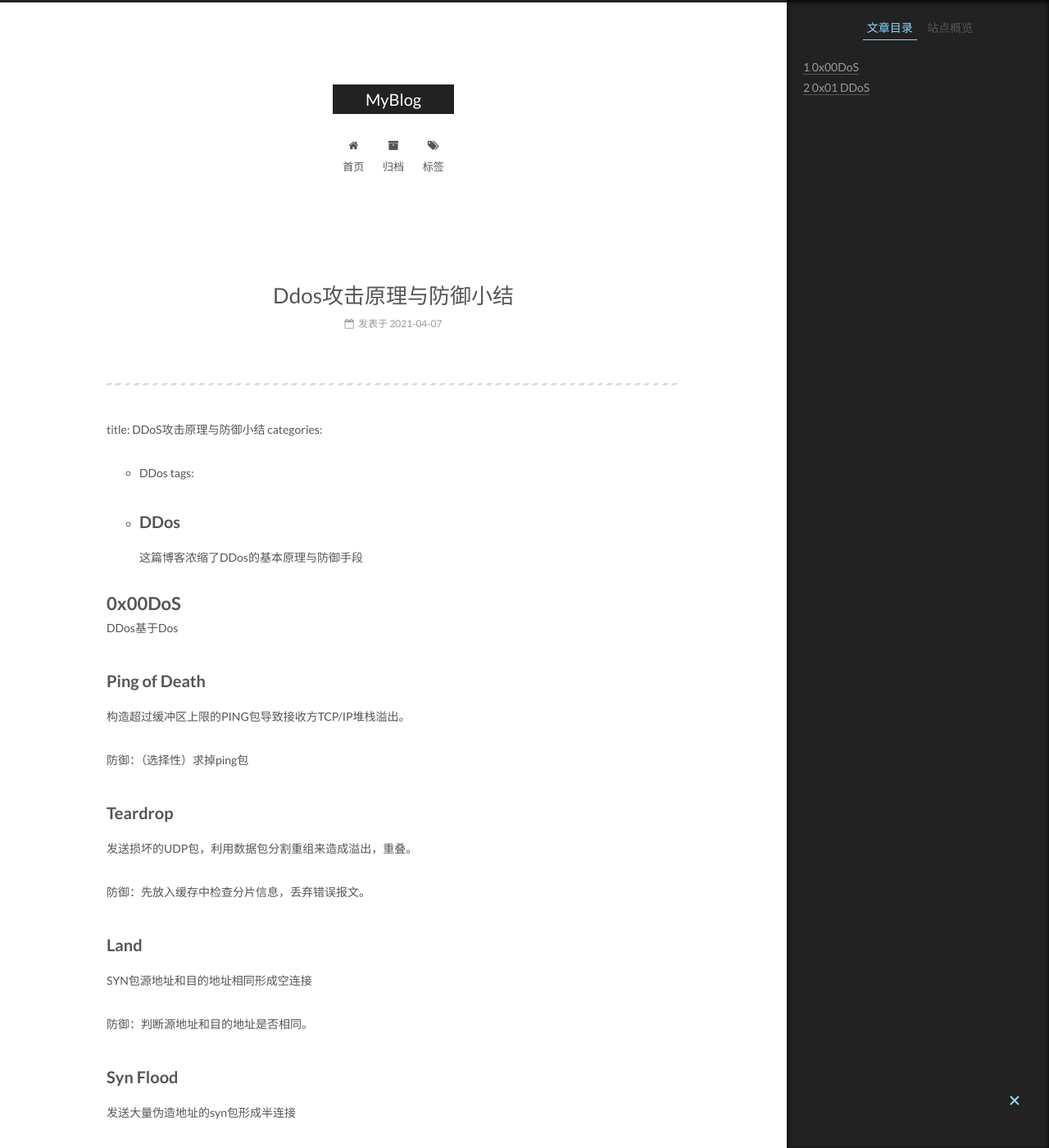
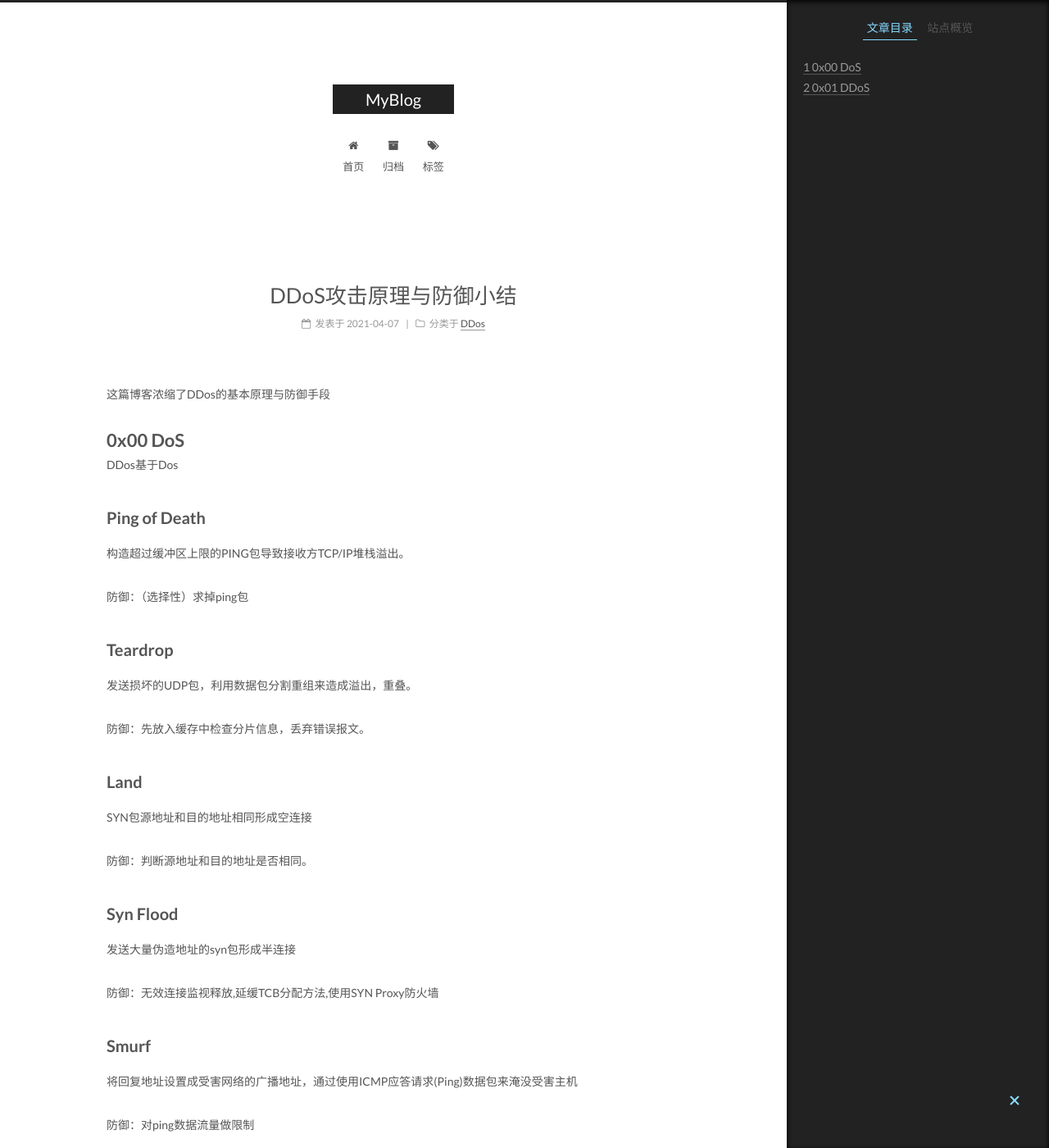
Before and after one commit to lmy2013/lmy2013.github.io, a Jekyll site: the page built from _posts/2021-04-07-DDoS攻击原理与防御小结.md, in a window 1280 px wide and 1400 px high. Shown: the whole window at 82% size. Built offline with Jekyll 4.4.1, drawn with Linux system fonts in a browser that asks for light colours.

Commit message:
文件保存错误

```diff
--- a/_posts/2021-04-07-DDoS攻击原理与防御小结.md
+++ b/_posts/2021-04-07-DDoS攻击原理与防御小结.md
@@ -1,11 +1,3 @@
-<!--
- * @Auther: MercyLin
- * @Description: description
- * @Date: 2021-04-07 21:07:06
- * @LastEditors: MercyLin
- * @LastEditTime: 2021-04-07 21:09:23
- * @FilePath: \MercyL1n.github.io\_posts\2021-04-07-DDoS攻击原理与防御小结.md
--->
 ---
 title: DDoS攻击原理与防御小结
 categories:
@@ -13,9 +5,10 @@ categories:
 tags:
 - DDos
 ---
+
 这篇博客浓缩了DDos的基本原理与防御手段
 
-# 0x00DoS
+# 0x00 DoS
 DDos基于Dos
 
 ## Ping of Death
```
